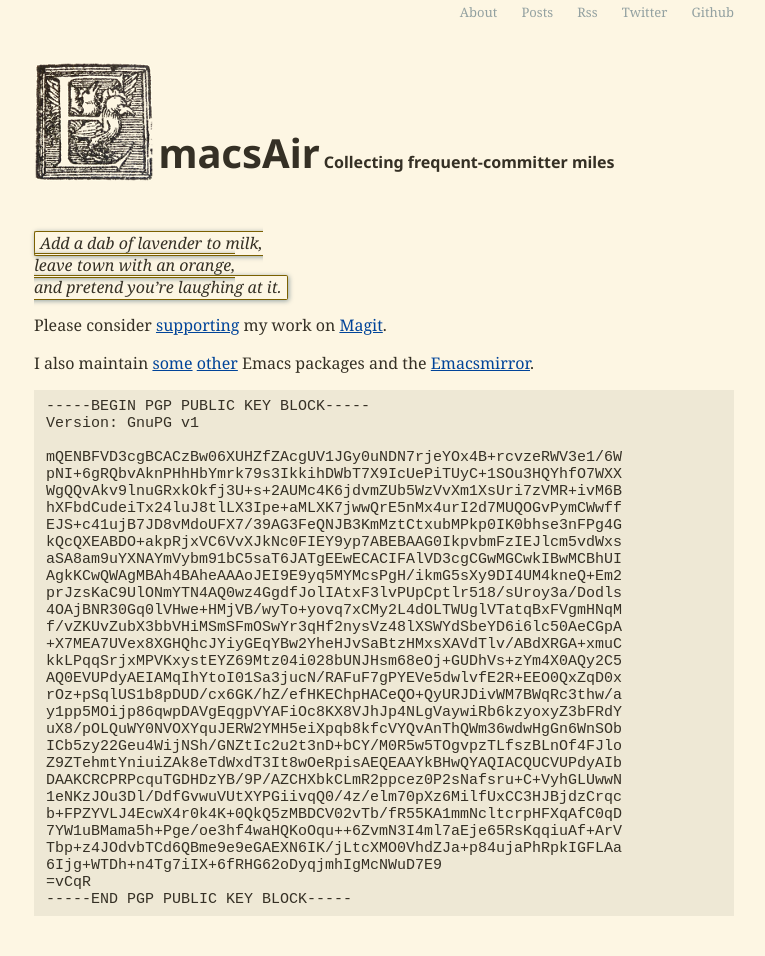
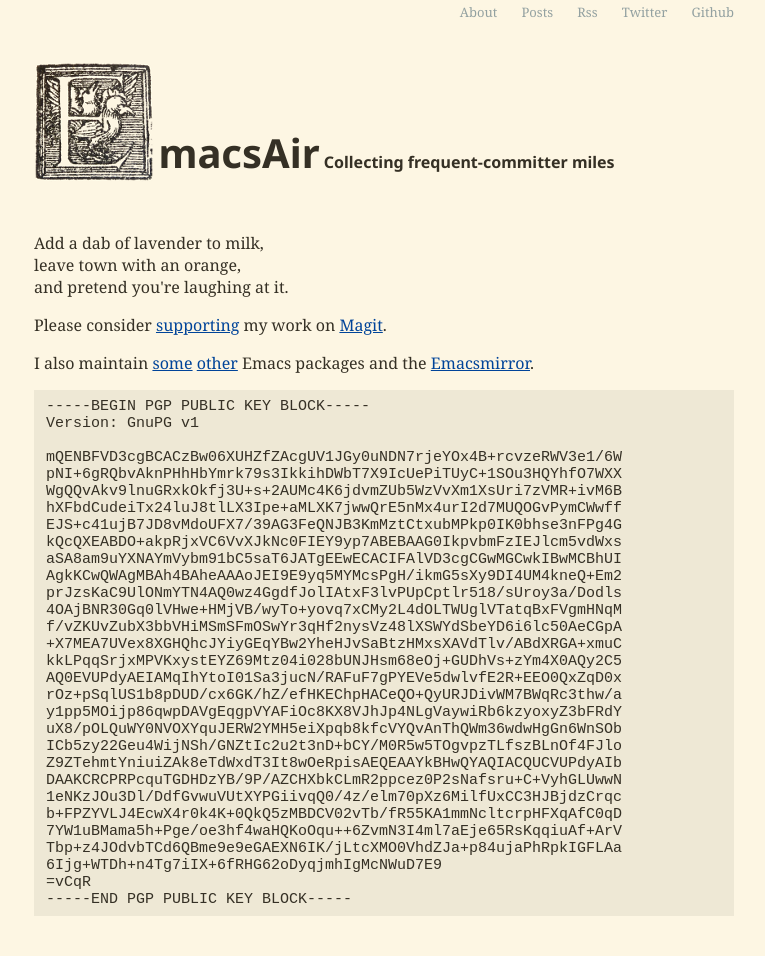
Before and after one commit to tarsius/emacsair.me, a Jekyll site: the page built from about.md, in a window 1280 px wide. Shown: the whole page, without its empty margins (6-771 px from the left). Built offline with Jekyll 4.4.1, drawn with Linux system fonts in a browser that asks for light colours; comment, search, counter and statistics services are not loaded.

Commit message:
[v] use emph instead of i

```diff
--- a/about.md
+++ b/about.md
@@ -4,11 +4,11 @@ permalink: /about/
 title: About
 ---
 
-<i>
+<emph>
   Add a dab of lavender to milk,<br>
   leave town with an orange,<br>
   and pretend you're laughing at it.
-</i>
+</emph>
 
 Please consider [supporting](https://magit.vc/donations)
 my work on [Magit](https://magit.vc).
```
